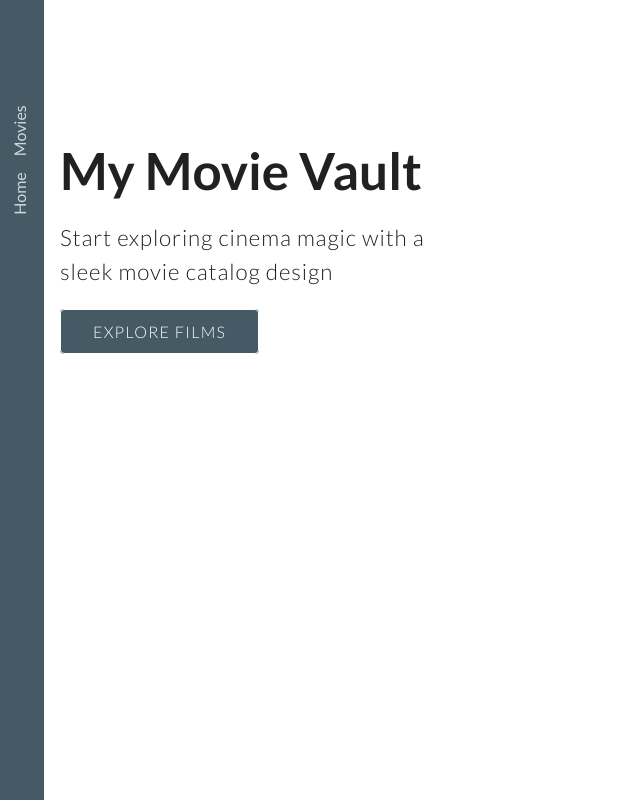
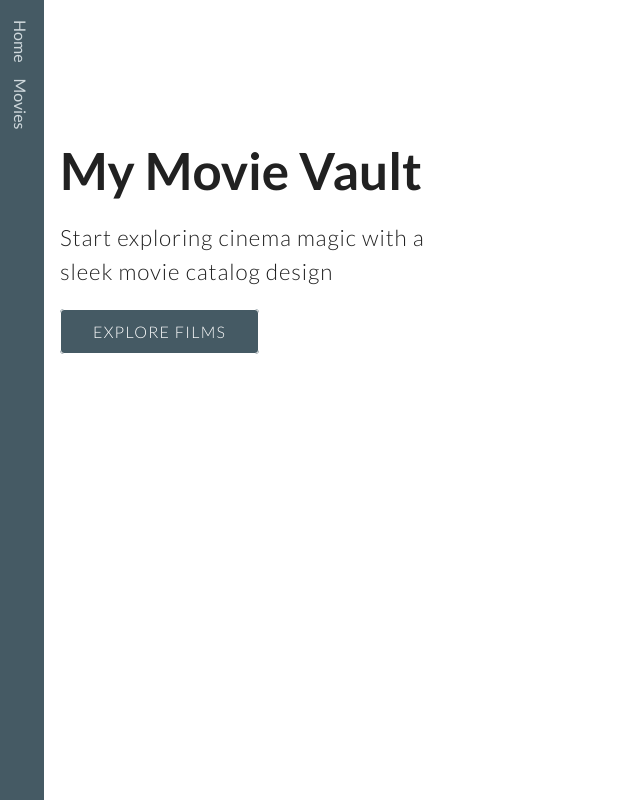
Before and after one commit to Julia-Mosendz/goit-react-hw-05, a React (Vite) app: page / in a window 1280 px wide. Shown: the top 800 px of the page, without its empty margins (0-640 px from the left). Built offline with nearby package versions, Linux system fonts and the light colour scheme; no server answers.

Commit message:
fix nav styles

```diff
--- a/src/components/Navigation/Navigation.module.css
+++ b/src/components/Navigation/Navigation.module.css
@@ -1,17 +1,18 @@
 .nav {
   position: fixed;
-  bottom: 0;
+  top: 0;
   left: 0;
   z-index: 100;
   height: fit-content;
-  width: 100dvw;
+  width: 100vw;
   background-color: var(--dark-primary);
   display: flex;
   align-items: center;
-  justify-content: center;
   gap: 16px;
-  transform: translateY(50%) translateX(20px) rotate(270deg);
-  transform-origin: left;
+  transform: translateY(calc(50% - 48px)) translateX(20px) rotate(90deg);
+  transform-origin: left center;
+  flex-direction: row;
+  padding: 0 20px;
 }
 
 .navLink {
```
